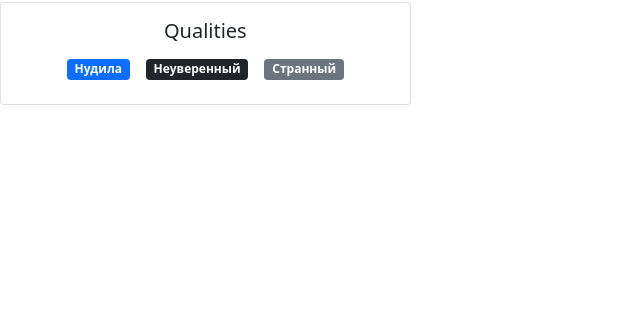
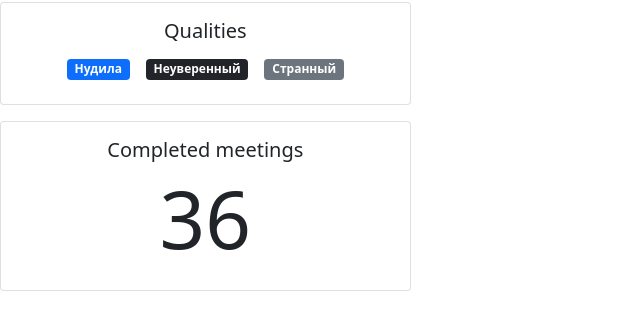
Before and after one commit to eximenz/fast-company, a React (Create React App) app: page /users/67rdca3eeb7f6fgeed471815 in a window 1280 px wide. Shown: the part 305-632 px from the top of the page, without its empty margins (0-640 px from the left). Built offline with nearby package versions, Linux system fonts and the light colour scheme.

Commit message:
added MeetingsCard component

```diff
--- a/src/app/components/page/userPage/userPage.jsx
+++ b/src/app/components/page/userPage/userPage.jsx
@@ -3,6 +3,7 @@
 import PropTypes from "prop-types";
 import UserCard from "../../ui/userCard";
 import QualitiesCard from "../../ui/qualitiesCard";
+import MeetingsCard from "../../ui/meetingsCard";
 
 const UserPage = ({ id }) => {
   const [userInfo, setUserInfo] = useState();
@@ -12,6 +13,7 @@
   }, []);
 
   if (userInfo) {
+    console.log(userInfo);
     return (
       <>
         <div className="contai">
@@ -19,6 +21,7 @@
             <div className="col-md-4 mb-3">
               <UserCard user={userInfo} />
               <QualitiesCard data={userInfo.qualities} />
+              <MeetingsCard value={userInfo.completedMeetings} />
             </div>
             <div className="col-md-8"></div>
           </div>
--- /dev/null
+++ b/src/app/components/ui/meetingsCard.jsx
@@ -0,0 +1,20 @@
+import React from "react";
+import PropTypes from "prop-types";
+const MeetingsCard = ({ value }) => {
+    return (
+        <div className="card mb-3">
+            <div className="card-body d-flex flex-column justify-content-center text-center">
+                <h5 className="card-title">
+                    <span>Completed meetings</span>
+                </h5>
+
+                <h1 className="display-1">{value}</h1>
+            </div>
+        </div>
+    );
+};
+MeetingsCard.propTypes = {
+    value: PropTypes.oneOfType([PropTypes.number, PropTypes.string])
+};
+
+export default MeetingsCard;
```
